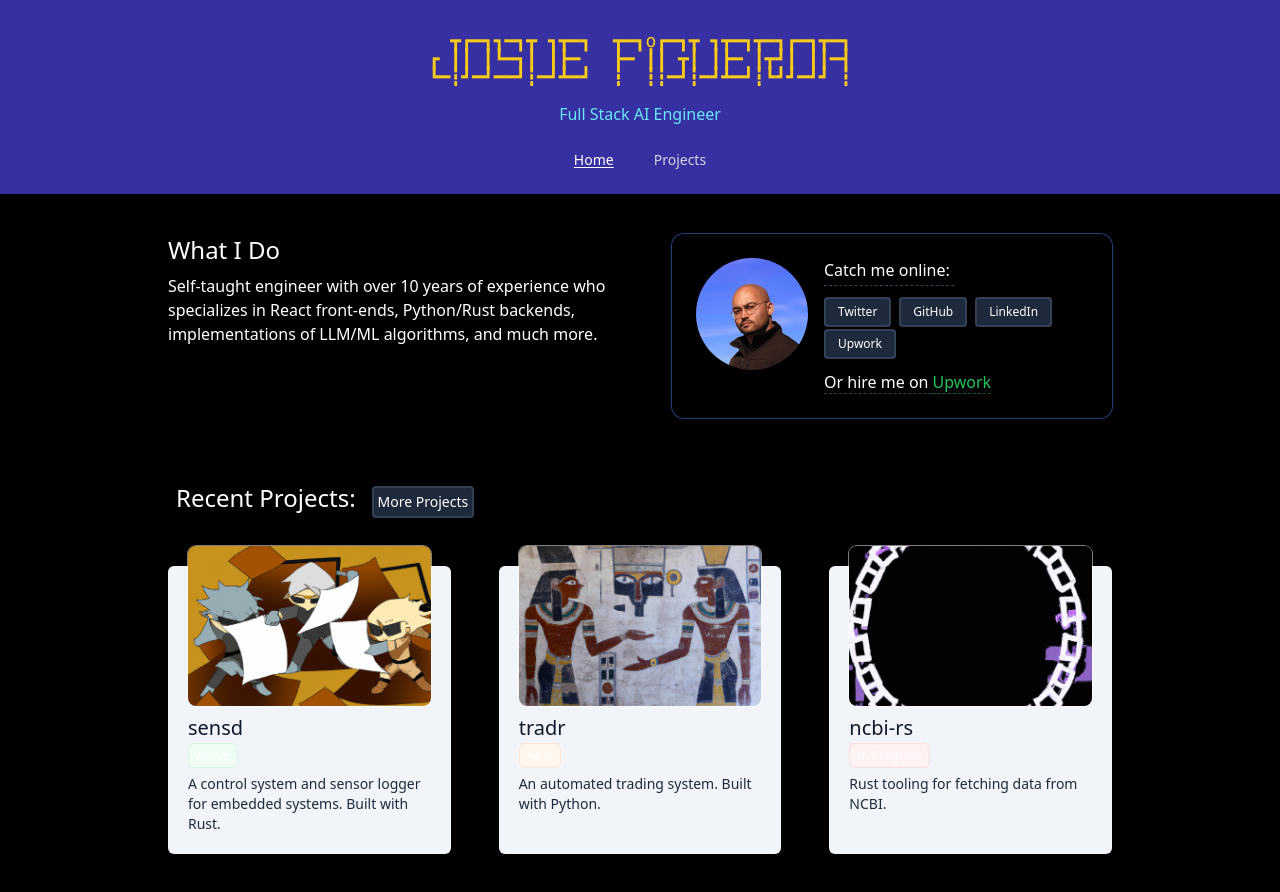
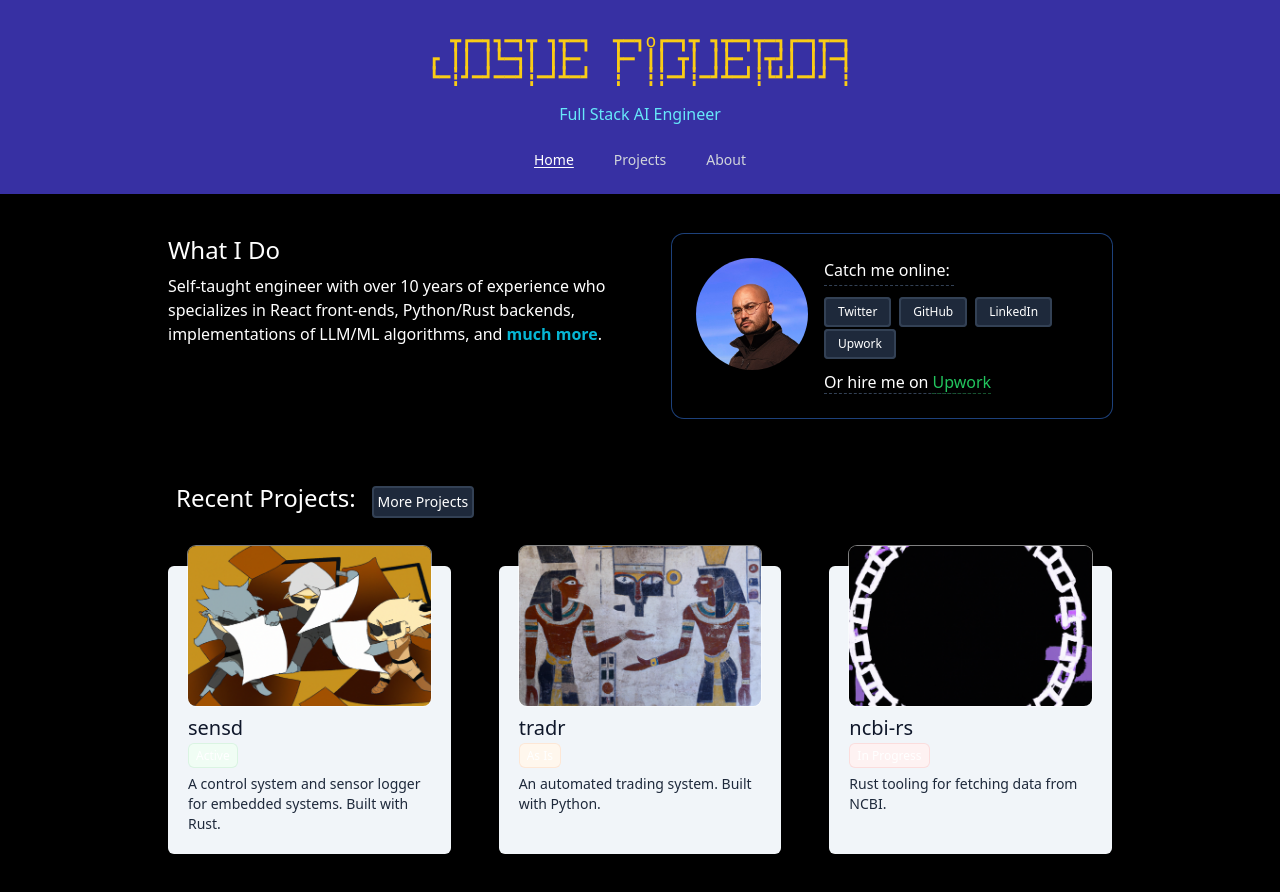
Before and after one commit to PoorRican/boundless_creations, a React (Create React App) app: page /home in a window 1280 px wide. Built offline with nearby package versions, Linux system fonts and the light colour scheme; a web font is replaced by a local one.

Commit message:
Refactor `Blurb` and `InterestsSection` into global components directory

```diff
--- a/src/pages/home/components/Blurb.tsx
+++ b/src/components/Blurb.tsx
@@ -1,25 +1,25 @@
 import ReactMarkdown from "react-markdown";
-import intro_blurb from "./intro_blurb.json";
 import React from "react";
 
 /**
- * This is the short blurb that appears on the home page.
+ * Renders text as markdown.
  *
  * This component pulls the text from the `site_blurb.json` file.
  *
  * @param props - className to pass to parent element
  */
-export const Blurb = (props: { className?: string }) => {
+export const Blurb = (props: { className?: string, content: string }) => {
   return (
     <div className={props.className}>
       <ReactMarkdown
         components={{
           p: ({node, ...props}) => <p className="text-base mb-2 font-thin" {...props} />,
           // eslint-disable-next-line jsx-a11y/heading-has-content
-          "h1": ({node, ...props}) => <h1 className="text-2xl mb-2 font-thin" {...props} />
+          "h1": ({node, ...props}) => <h1 className="text-2xl mb-2 font-thin" {...props} />,
+          a: ({node, ...props}) => <a className="font-bold text-cyan-500 hover:text-cyan-300 hover:underline" {...props} />,
         }}
 
-      >{intro_blurb}</ReactMarkdown>
+      >{props.content}</ReactMarkdown>
     </div>
   )
 }
--- a/src/components/Heading.tsx
+++ b/src/components/Heading.tsx
@@ -10,6 +10,10 @@ const Heading = () => {
       name: 'Projects',
       path: '/projects',
     },
+    {
+      name: 'About',
+      path: '/about',
+    }
   ];
 
     return (
--- a/src/pages/home/Home.tsx
+++ b/src/pages/home/Home.tsx
@@ -4,8 +4,8 @@ import ContentWrapper from "../../components/ContentWrapper";
 import {Link} from "react-router-dom";
 import React, {useEffect} from "react";
 import ProjectSection from "../../components/ProjectSection";
-import {Blurb} from "./components/Blurb";
-import {InterestsSection} from "./components/InterestsSection";
+import {Blurb} from "../../components/Blurb";
+import intro_blurb from "./components/intro_blurb.json";
 
 const Home = () => {
 
@@ -17,7 +17,7 @@ const Home = () => {
     <ContentWrapper>
 
       <div className="grid md:grid-cols-2 gap-8 md:gap-16">
-        <Blurb />
+        <Blurb content={intro_blurb}/>
 
         <div className={"flex flex-col gap-8"}>
           <ContactSection className="ring-1 p-6 rounded-xl" />
--- a/src/routes.tsx
+++ b/src/routes.tsx
@@ -1,5 +1,6 @@
 import Home from "./pages/home/Home";
 import Projects from "./pages/projects/Projects";
+import About from "./pages/about/About";
 import React from "react";
 import {createBrowserRouter, redirect} from "react-router-dom";
 import Root from "./components/Root";
@@ -25,6 +26,10 @@ export const router = createBrowserRouter([
         path: "/project/:projectId",
         element: <Project />,
         loader: projectLoader,
+      },
+      {
+        path: '/about',
+        element: <About />,
       }
     ]
   },
```
Also changed, not shown: src/components/InterestsSection.tsx (renamed from src/pages/home/components/InterestsSection.tsx).
